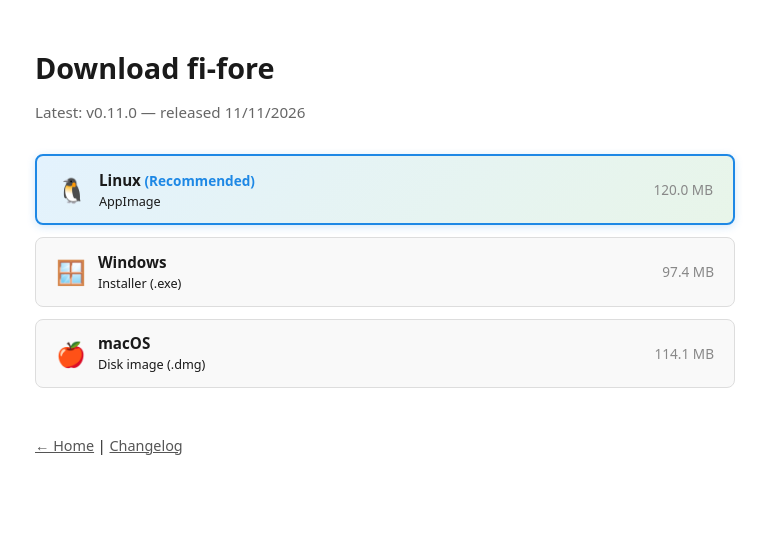
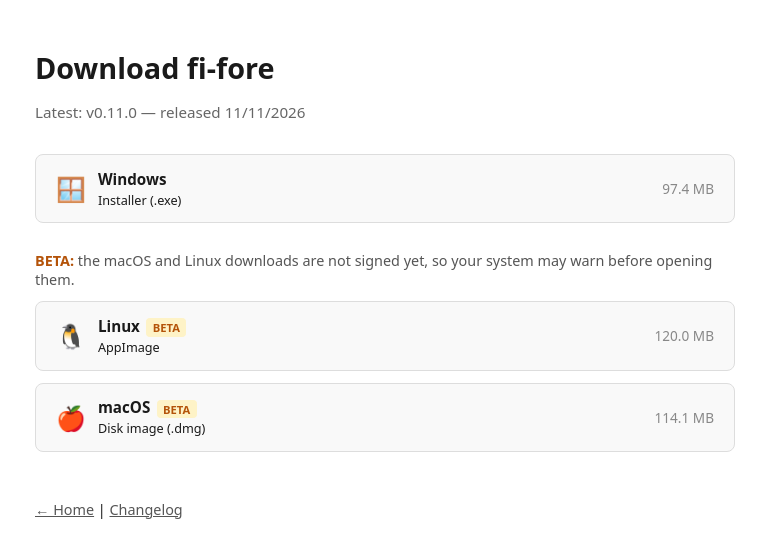
Before and after one commit to prometheusgr/fi-fore-site, a plain HTML site: page download.html in a window 1280 px wide. Shown: the whole page, without its empty margins (255-1024 px from the left). Drawn offline with Linux system fonts and the light colour scheme.

Commit message:
Mark macOS and Linux downloads BETA and unsigned
Windows is the V1 download and listed first; macOS and Linux stay
available below a note that they are unsigned BETA builds.

Refs #19

Co-Authored-By: Claude Sonnet 5.5 <noreply@anthropic.com>

```diff
--- a/download.html
+++ b/download.html
@@ -33,6 +33,9 @@
     .dl-btn .label { font-weight: 600; }
     .dl-btn .size { color: #888; font-size: 0.85rem; margin-left: auto; }
     .error { color: #c00; }
+    .beta-note { margin: 1.75rem 0 0.75rem; font-size: 0.9rem; color: #555; }
+    .beta-note strong { color: #b45309; }
+    .badge-beta { background: #fef3c7; color: #b45309; font-size: 0.7rem; font-weight: 700; padding: 0.1rem 0.4rem; border-radius: 4px; margin-left: 0.4rem; }
     nav { margin-top: 3rem; font-size: 0.9rem; }
     nav a { color: #555; }
   </style>
@@ -41,14 +44,16 @@
   <h1>Download fi-fore</h1>
   <p class="version" id="version">Fetching latest release…</p>
   <div class="buttons" id="buttons"></div>
+  <p class="beta-note" id="beta-note" hidden><strong>BETA:</strong> the macOS and Linux downloads are not signed yet, so your system may warn before opening them.</p>
+  <div class="buttons" id="beta-buttons"></div>
   <nav><a href="/">← Home</a> | <a href="/changelog.html">Changelog</a></nav>
 
   <script>
     const MANIFEST = '/releases/latest.json';
     const PLATFORM_MAP = [
-      { ext: '.exe',      icon: '🪟', label: 'Windows', sub: 'Installer (.exe)', detect: () => /Win/.test(navigator.platform) },
-      { ext: '.dmg',      icon: '🍎', label: 'macOS',   sub: 'Disk image (.dmg)', detect: () => /Mac/.test(navigator.platform) },
-      { ext: '.AppImage', icon: '🐧', label: 'Linux',   sub: 'AppImage', detect: () => /Linux/.test(navigator.platform) },
+      { ext: '.exe',      icon: '🪟', label: 'Windows', sub: 'Installer (.exe)', beta: false, detect: () => /Win/.test(navigator.platform) },
+      { ext: '.dmg',      icon: '🍎', label: 'macOS',   sub: 'Disk image (.dmg)', beta: true, detect: () => /Mac/.test(navigator.platform) },
+      { ext: '.AppImage', icon: '🐧', label: 'Linux',   sub: 'AppImage', beta: true, detect: () => /Linux/.test(navigator.platform) },
     ];
 
     function fmtSize(bytes) {
@@ -66,30 +71,30 @@
           'Latest: v' + release.version + ' — released ' +
           new Date(release.publishedAt).toLocaleDateString();
 
-        const buttons = document.getElementById('buttons');
         const detectedOS = detectOS();
 
-        // Sort platforms: detected OS first, then others
+        // Windows first, then the BETA platforms with the detected OS ahead of the other
         const sortedPlatforms = [...PLATFORM_MAP].sort((a, b) => {
+          if (a.beta !== b.beta) return a.beta ? 1 : -1;
           if (a === detectedOS) return -1;
           if (b === detectedOS) return 1;
           return 0;
         });
 
         sortedPlatforms.forEach((platform) => {
-          const { ext, icon, label, sub } = platform;
+          const { ext, icon, label, sub, beta } = platform;
           const asset = release.assets.find(a => a.name.endsWith(ext));
           if (!asset) return;
 
           const a = document.createElement('a');
           a.className = 'dl-btn';
-          if (platform === detectedOS) {
+          if (platform === detectedOS && !beta) {
             a.className += ' recommended';
           }
           a.href = asset.url;
           a.innerHTML =
             '<span class="icon">' + icon + '</span>' +
-            '<span><span class="label">' + label + '</span><br><small>' + sub + '</small></span>' +
+            '<span><span class="label">' + label + '</span>' + (beta ? '<span class="badge-beta">BETA</span>' : '') + '<br><small>' + sub + '</small></span>' +
             '<span class="size">' + fmtSize(asset.size) + '</span>';
           a.addEventListener('click', function() {
             if (window.goatcounter && window.goatcounter.count) {
@@ -100,7 +105,8 @@
               });
             }
           });
-          buttons.appendChild(a);
+          if (beta) document.getElementById('beta-note').hidden = false;
+          document.getElementById(beta ? 'beta-buttons' : 'buttons').appendChild(a);
         });
       })
       .catch(() => {
```
